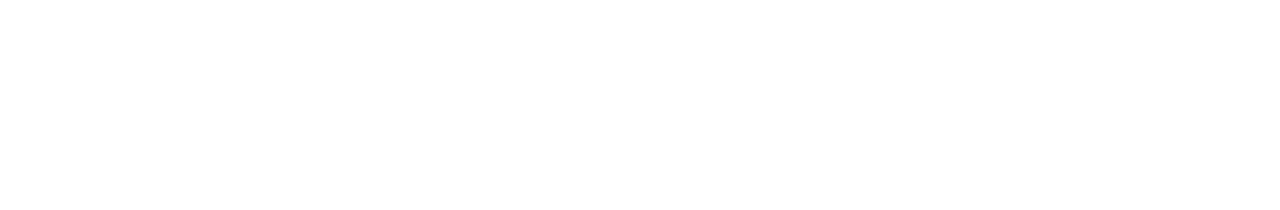
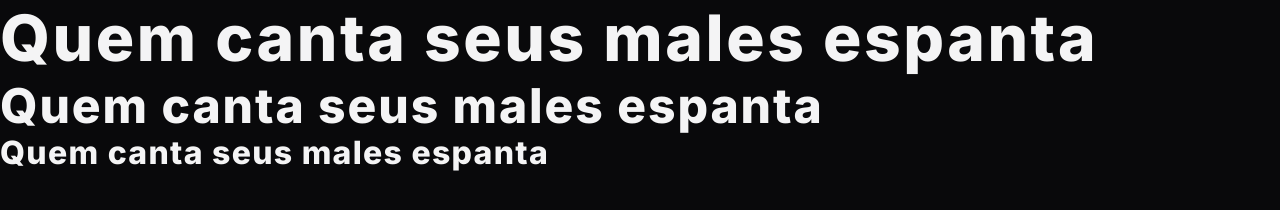
Before and after one commit to Fernandocyber/Projeto-Zingen, a plain HTML site: page index.html in a window 1280 px wide. Drawn offline with Linux system fonts and the light colour scheme.

Commit message:
Definindo variaveis Css

```diff
--- a/index.html
+++ b/index.html
@@ -1,12 +1,21 @@
 <!DOCTYPE html>
 <html lang="pt-br">
 <head>
+    <link rel="preconnect" href="https://fonts.googleapis.com">
+    <link rel="preconnect" href="https://fonts.gstatic.com" crossorigin>
+
     <meta charset="UTF-8">
     <meta name="viewport" content="width=device-width, initial-scale=1.0">
+
     <title>Zingen - Karaokê</title>
+
+    <link href="https://fonts.googleapis.com/css2?family=Asap:ital,wght@0,100..900;1,100..900&family=Baloo+2:wght@400..800&family=Inconsolata:wght@200..900&family=Inter:ital,opsz,wght@0,14..32,100..900;1,14..32,100..900&family=Leckerli+One&family=Maven+Pro:wght@400..900&family=Open+Sans:ital,wght@0,300..800;1,300..800&family=Poppins:ital,wght@0,100;0,200;0,300;0,400;0,500;0,600;0,700;0,800;0,900;1,100;1,200;1,300;1,400;1,500;1,600;1,700;1,800;1,900&display=swap" rel="stylesheet">
+
     <link rel="stylesheet" href="styles/index.css">
 </head>
 <body>
-
+    <h1>Quem canta seus males espanta</h1>
+    <h2>Quem canta seus males espanta</h2>
+    <h3>Quem canta seus males espanta</h3>
 </body>
 </html>
--- a/styles/global.css
+++ b/styles/global.css
@@ -1,3 +1,88 @@
-:root{
+*,
+*::before,
+*::after {
+    box-sizing: border-box;
+}
+
+* {
+    margin: 0;
+    padding: 0;
+    font: inherit;
+
+    -webkit-font-smoothing: antialiased;
+    -moz-osx-font-smoothing: grayscale;
 
 }
+
+:root{
+    --bg-color: #09090B;
+    --surface-color:#18181B ;
+    --stroke-color:#27272A ;
+    --text-color-secondary:#A1A1AA;
+    --text-color-primary: #F4F4F5;
+    --brand-gradient: #FC4A1A;
+    --brand-color-primary:#F7B733 ;
+    --brand-color-secondary: #FC4A1A;
+
+
+     --ff-sans: 'inter', system-ui, sans-serif;
+     --fw-base: 400;
+     --fw-md: 500;
+     --fw-bold: 800;
+
+     --fs-sm: 0.875rem;
+     --fs-base: 1rem;
+     --fs-lg: 1.25rem;
+     --fs-xl: 1.5rem;
+     --fs-2x1: 2.5rem;
+
+}
+
+html{
+    font-family: var(--ff-sans);
+    font-weight: var(--fw-base);
+    font-size: var(--fs-base);
+    line-height: 1.6;
+    color: var(--text-color-primary);
+}
+
+body{
+    background-color: var(--bg-color);
+}
+
+h1,h2,h3 {
+    line-height: 1.2;
+    color: var(--text-color-primary);
+    font-weight: var(--fw-bold);
+    letter-spacing: 0.04em;
+}
+
+h1{
+    font-size: var(--fs-2x1);
+}
+
+h2{
+    font-size: var(--fs-xl);
+}
+
+h3{
+    font-size: var(--fs-lg);
+}
+
+a{
+    text-decoration: none;
+    color: inherit;
+}
+
+ul [role="list"]{
+    list-style: none;
+}
+
+
+@media (width >= 80em){ /* 1280x800  80*16=1280*/
+    :root {
+        --fs-lg: 2rem;
+        --fs-xl: 3rem;
+        --fs-2x1:4rem;
+    }
+}
```
